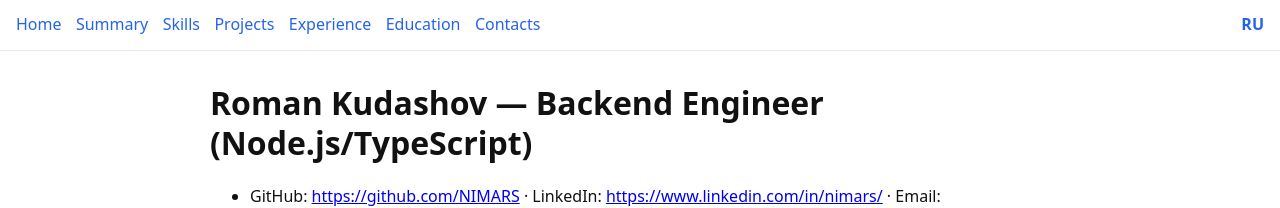
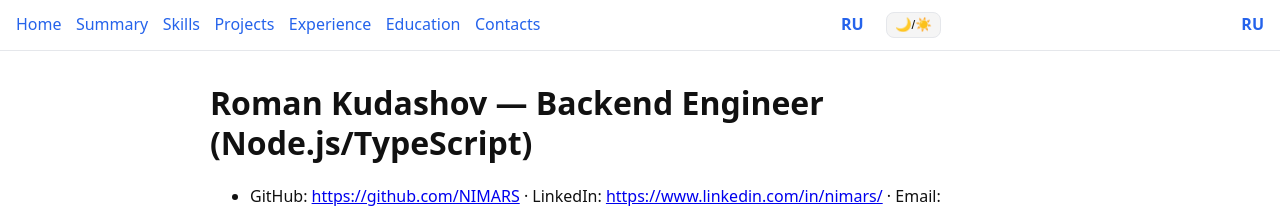
Before and after one commit to NIMARS/nimars.github.io, a Jekyll site: the page built from en/index.md, in a window 1280 px wide. Shown: the top 208 px of the page. Built offline with Jekyll 4.4.1, drawn with Linux system fonts in a browser that asks for light colours.

Commit message:
add light/dark switcher

```diff
--- a/_includes/head.html
+++ b/_includes/head.html
@@ -31,17 +31,6 @@
   content="{{ page.og_image | default:'/assets/img/og-ru.png' | absolute_url }}"
 />
 
-<meta
-  name="theme-color"
-  content="#0b0b0e"
-  media="(prefers-color-scheme: dark)"
-/>
-<meta
-  name="theme-color"
-  content="#ffffff"
-  media="(prefers-color-scheme: light)"
-/>
-
 <!-- Twitter Card if someone share that to X:3-->
 <meta name="twitter:card" content="summary_large_image" />
 <meta
@@ -55,6 +44,32 @@
 <meta
   name="twitter:image"
   content="{{ page.og_image | default:'/assets/img/og-ru.png' | absolute_url }}"
+/>
+
+<script>
+  (function () {
+    try {
+      var saved = localStorage.getItem("theme");
+      var theme = saved
+        ? saved
+        : window.matchMedia &&
+          window.matchMedia("(prefers-color-scheme: dark)").matches
+        ? "dark"
+        : "light";
+      document.documentElement.setAttribute("data-theme", theme);
+    } catch (e) {}
+  })();
+</script>
+
+<meta
+  name="theme-color"
+  content="#0b0b0e"
+  media="(prefers-color-scheme: dark)"
+/>
+<meta
+  name="theme-color"
+  content="#ffffff"
+  media="(prefers-color-scheme: light)"
 />
 
 <link rel="stylesheet" href="{{ '/assets/css/theme.css' | relative_url }}" />
--- a/_includes/nav.html
+++ b/_includes/nav.html
@@ -29,4 +29,20 @@
   {% else %}
   <a class="lang" href="{{ '/ru/' | relative_url }}">RU</a>
   {% endif %}
+
+  <button
+    id="theme-toggle"
+    class="theme-toggle"
+    type="button"
+    aria-label="Switch theme"
+    title="Switch theme"
+  >
+    🌙/☀️
+  </button>
+
+  {% if page.lang == 'ru' %}
+  <a class="lang" href="{{ '/en/' | relative_url }}">EN</a>
+  {% else %}
+  <a class="lang" href="{{ '/ru/' | relative_url }}">RU</a>
+  {% endif %}
 </nav>
--- a/_layouts/default.html
+++ b/_layouts/default.html
@@ -12,5 +12,47 @@
         <a href="#contacts">Contacts</a></small
       >
     </footer>
+
+    <script>
+      (function () {
+        function setTheme(next) {
+          document.documentElement.setAttribute("data-theme", next);
+          try {
+            localStorage.setItem("theme", next);
+          } catch (e) {}
+
+          var bg =
+            getComputedStyle(document.documentElement)
+              .getPropertyValue("--bg")
+              .trim() || "#ffffff";
+          var meta = document.querySelector('meta[name="theme-color"]');
+          if (!meta) {
+            meta = document.createElement("meta");
+            meta.setAttribute("name", "theme-color");
+            document.head.appendChild(meta);
+          }
+          meta.setAttribute("content", bg);
+        }
+
+        setTheme(
+          document.documentElement.getAttribute("data-theme") || "light"
+        );
+
+        var btn = document.getElementById("theme-toggle");
+        if (btn) {
+          btn.addEventListener("click", function () {
+            var curr =
+              document.documentElement.getAttribute("data-theme") || "light";
+            var next = curr === "dark" ? "light" : "dark";
+            setTheme(next);
+
+            btn.setAttribute(
+              "aria-label",
+              next === "dark" ? "Switch to light theme" : "Switch to dark theme"
+            );
+          });
+        }
+      })();
+    </script>
   </body>
 </html>
--- a/assets/css/theme.css
+++ b/assets/css/theme.css
@@ -10,7 +10,8 @@
   }
 
   @media (prefers-color-scheme: dark) {
-    :root {
+    :root:not([data-theme]) {
+      color-scheme: dark;
       --bg: #0b0b0e;
       --fg: #e5e7eb;
       --muted: #9ca3af;
@@ -18,6 +19,19 @@
       --card: #141418;
       --border: #1f2937;
     }
+  }
+
+  :root[data-theme="dark"] {
+    color-scheme: dark;
+    --bg: #0b0b0e;
+    --fg: #e5e7eb;
+    --muted: #9ca3af;
+    --link: #60a5fa;
+    --card: #141418;
+    --border: #1f2937;
+  }
+  :root[data-theme="light"] {
+    color-scheme: light;
   }
 
   html, body {
@@ -34,3 +48,14 @@
   code, pre { background: var(--card); border: 1px solid var(--border); border-radius: 8px; padding: .25rem .4rem; }
   footer { border-top: 1px solid var(--border); margin-top: 3rem; padding: 1rem; color: var(--muted); }
   a:hover { text-decoration: underline; }
+
+  .theme-toggle {
+    margin-left: .5rem;
+    padding: .25rem .5rem;
+    border: 1px solid var(--border);
+    background: var(--card);
+    color: var(--fg);
+    border-radius: 8px;
+    cursor: pointer;
+  }
+  .theme-toggle:hover { filter: brightness(1.05); }
```
